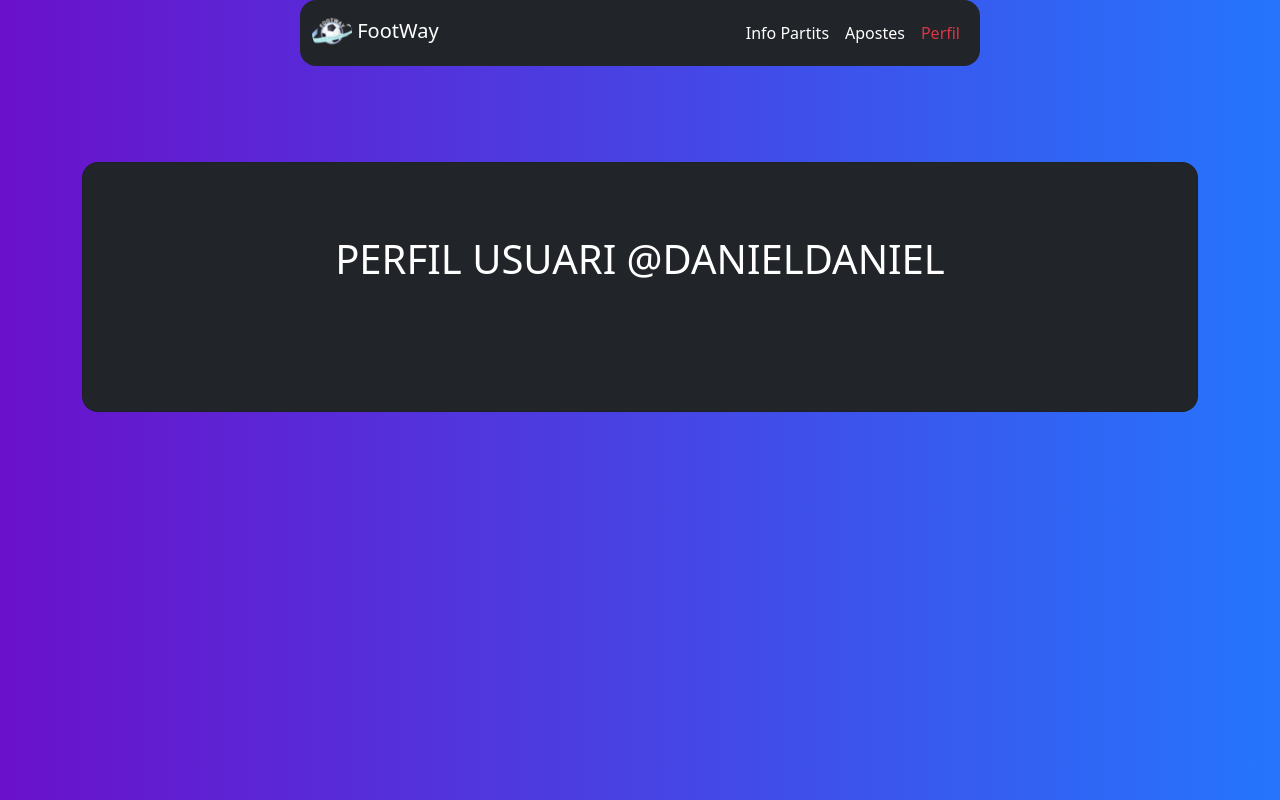
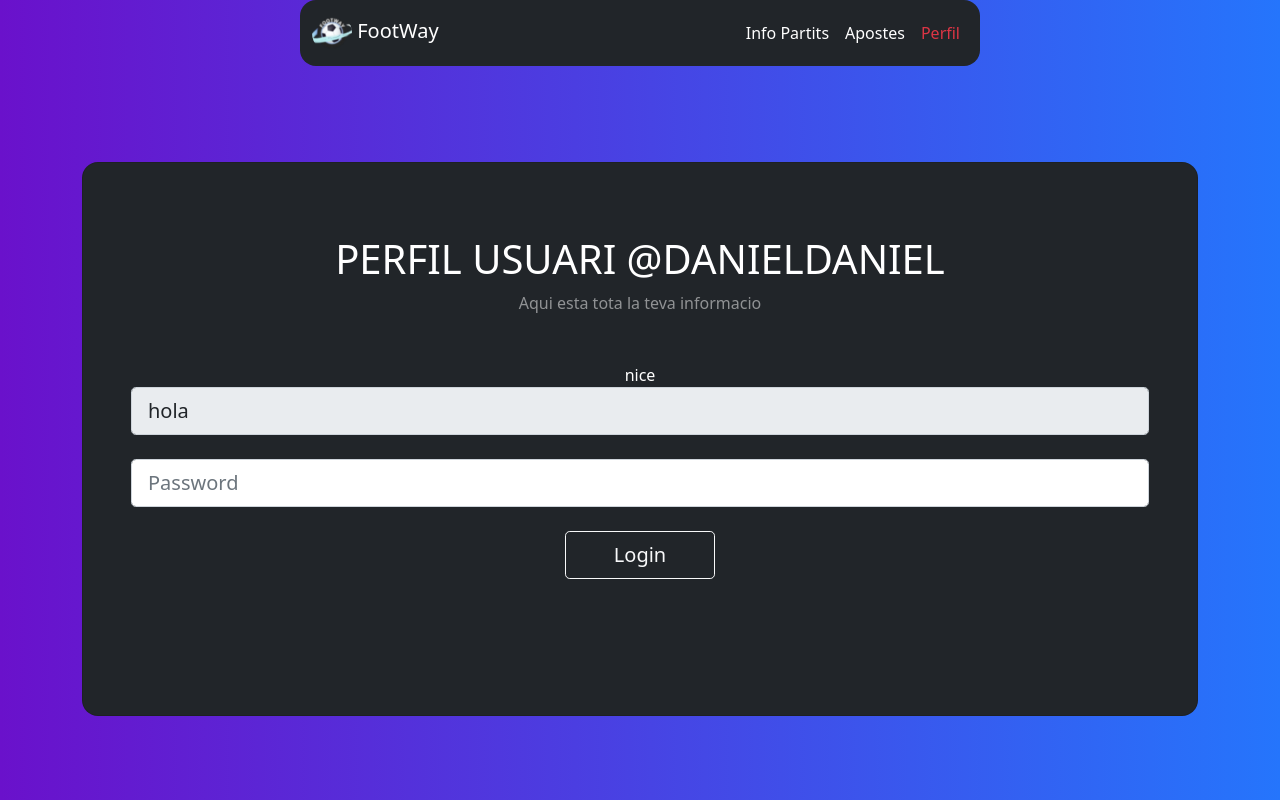
Before and after one commit to EduPuja/travessa, a PHP site: page /mysql/user/perfil.php in a window 1280 px wide. Run offline with PHP 8.4, Linux system fonts and the light colour scheme; a user stored in the database is signed in; data comes from the database, SQL or seed files in the repository; some libraries are stand-ins or nearby versions.

Commit message:
perfil php

```diff
--- a/mysql/user/perfil.php
+++ b/mysql/user/perfil.php
@@ -11,6 +11,13 @@ if(!isset($_SESSION['usuari']) && !isset($_SESSION['usuariAdmin']))
 		#header("Location ../../home.html");
 
 	}
+
+
+
+
+
+
+
 
 ?>
 <html lang="es">
@@ -60,6 +67,41 @@ if(!isset($_SESSION['usuari']) && !isset($_SESSION['usuariAdmin']))
                             <div class="mb-md-4 mt-md-4 pb-5">
                                 <h1 class="fw mb-2 text-uppercase">Perfil Usuari <?php echo"@". $_SESSION['usuari']; echo $_SESSION['usuariAdmin'];?></h3>
 
+                                <p class="text-white-50 mb-5">Aqui esta tota la teva informacio</p>
+                                <form class="from-control" action="assets_login/php/login.php" method="post">
+                                    <?php
+
+                                        require("../../assets/php/connexioBD.php");
+
+
+                                        $query = "SELECT * FROM usuari WHERE nom ='$_SESSION[usuari]'";
+
+                                        $resutl = mysqli_query($connexio,$query);
+                                        if(result)
+                                        {
+                                            echo "nice";
+                                        }
+                                        else
+                                        {
+                                            echo "bad";
+                                        }
+
+
+                                    ?>
+
+
+                                   <div class="form-outline form-white mb-4">
+                                        <input type="email" name="email" id="email" value ="hola" class="form-control form-control-lg" placeholder="Email" readonly/>
+                                    </div>
+
+                                    <div class="form-outline form-white mb-4">
+                                    <input type="password" name="contrassenya" id="contrassenya" class="form-control form-control-lg" placeholder="Password" required/>
+                                    </div>
+                                    <button class="btn btn-outline-light btn-lg px-5" type="submit">Login</button>
+                                </form>
+
+
+
 							</div>
                         </div>
                     </div>
```
